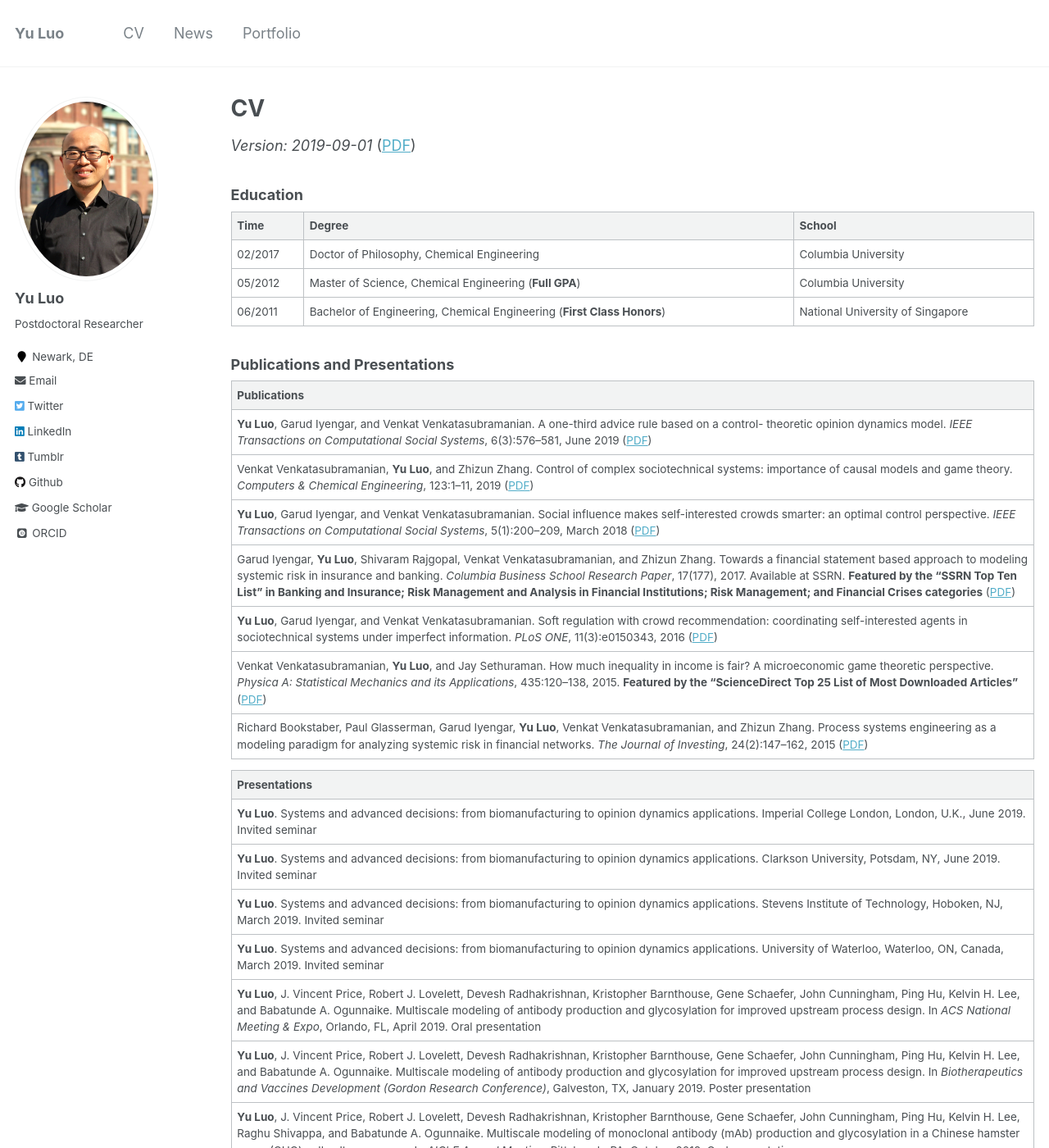
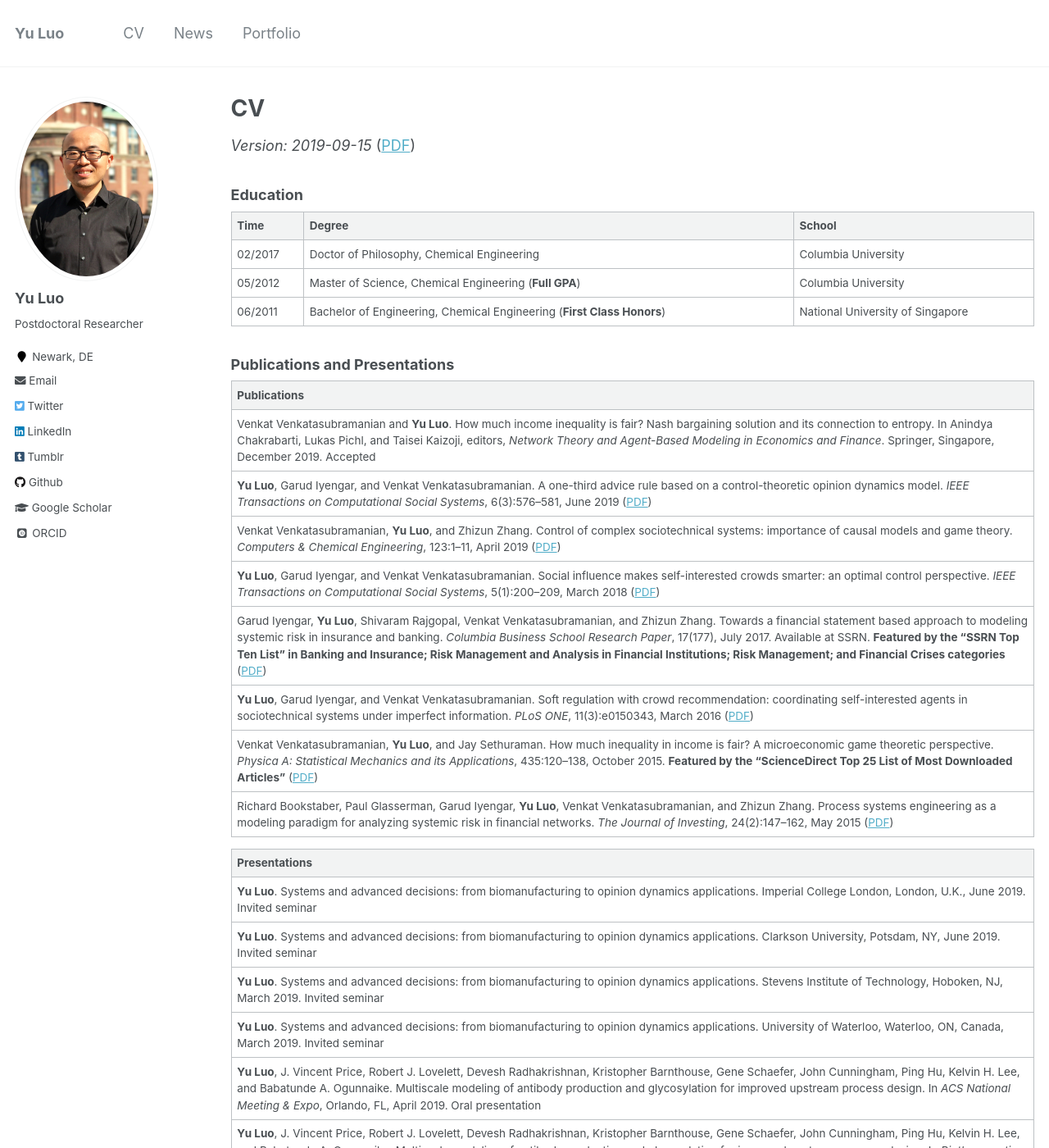
Before and after one commit to l16cn/l16cn.github.io, a Jekyll site: the page built from _pages/experience.md, in a window 1280 px wide and 1400 px high. Shown: the whole window at 82% size. Built offline with Jekyll 4.4.1, drawn with Linux system fonts in a browser that asks for light colours; some web fonts are replaced; some of the changed text lies outside the part shown.

Commit message:
updated CV with NBS paper, updated professional services, updated portfolio captions on Tumblr

```diff
--- a/_pages/experience.md
+++ b/_pages/experience.md
@@ -5,7 +5,7 @@
 author_profile: true
 ---
 
-_Version: 2019-09-01_ ([PDF](../files/2_cv.pdf))
+_Version: 2019-09-15_ ([PDF](../files/2_cv.pdf))
 
 ### Education
 
@@ -19,13 +19,14 @@
 
 |Publications|
 |:-|
-|**Yu Luo**, Garud Iyengar, and Venkat Venkatasubramanian. A one-third advice rule based on a control- theoretic opinion dynamics model. _IEEE Transactions on Computational Social Systems_, 6(3):576–581, June 2019 ([PDF](../files/08704276.pdf))|
-|Venkat Venkatasubramanian, **Yu Luo**, and Zhizun Zhang. Control of complex sociotechnical systems: importance of causal models and game theory. _Computers & Chemical Engineering_, 123:1–11, 2019 ([PDF](../files/1-s2.0-S0098135418308020-main.pdf))|
+|Venkat Venkatasubramanian and **Yu Luo**. How much income inequality is fair? Nash bargaining solution and its connection to entropy. In Anindya Chakrabarti, Lukas Pichl, and Taisei Kaizoji, editors, _Network Theory and Agent-Based Modeling in Economics and Finance_. Springer, Singapore, December 2019. Accepted|
+|**Yu Luo**, Garud Iyengar, and Venkat Venkatasubramanian. A one-third advice rule based on a control-theoretic opinion dynamics model. _IEEE Transactions on Computational Social Systems_, 6(3):576–581, June 2019 ([PDF](../files/08704276.pdf))|
+|Venkat Venkatasubramanian, **Yu Luo**, and Zhizun Zhang. Control of complex sociotechnical systems: importance of causal models and game theory. _Computers & Chemical Engineering_, 123:1–11, April 2019 ([PDF](../files/1-s2.0-S0098135418308020-main.pdf))|
 |**Yu Luo**, Garud Iyengar, and Venkat Venkatasubramanian. Social influence makes self-interested crowds smarter: an optimal control perspective. _IEEE Transactions on Computational Social Systems_, 5(1):200–209, March 2018 ([PDF](../files/08252783.pdf))|
-|Garud Iyengar, **Yu Luo**, Shivaram Rajgopal, Venkat Venkatasubramanian, and Zhizun Zhang. Towards a financial statement based approach to modeling systemic risk in insurance and banking. _Columbia Business School Research Paper_, 17(177), 2017. Available at SSRN. **Featured by the “SSRN Top Ten List” in Banking and Insurance; Risk Management and Analysis in Financial Institutions; Risk Management; and Financial Crises categories** ([PDF](../files/SSRN-id3008946.pdf))|
-|**Yu Luo**, Garud Iyengar, and Venkat Venkatasubramanian. Soft regulation with crowd recommendation: coordinating self-interested agents in sociotechnical systems under imperfect information. _PLoS ONE_, 11(3):e0150343, 2016 ([PDF](../files/journal.pone.0150343.PDF))|
-|Venkat Venkatasubramanian, **Yu Luo**, and Jay Sethuraman. How much inequality in income is fair? A microeconomic game theoretic perspective. _Physica A: Statistical Mechanics and its Applications_, 435:120–138, 2015. **Featured by the “ScienceDirect Top 25 List of Most Downloaded Articles”** ([PDF](../files/1-s2.0-S0378437115003738-main.pdf))|
-|Richard Bookstaber, Paul Glasserman, Garud Iyengar, **Yu Luo**, Venkat Venkatasubramanian, and Zhizun Zhang. Process systems engineering as a modeling paradigm for analyzing systemic risk in financial networks. _The Journal of Investing_, 24(2):147–162, 2015 ([PDF](../files/joi2E20152E242E22E147.pdf))|
+|Garud Iyengar, **Yu Luo**, Shivaram Rajgopal, Venkat Venkatasubramanian, and Zhizun Zhang. Towards a financial statement based approach to modeling systemic risk in insurance and banking. _Columbia Business School Research Paper_, 17(177), July 2017. Available at SSRN. **Featured by the “SSRN Top Ten List” in Banking and Insurance; Risk Management and Analysis in Financial Institutions; Risk Management; and Financial Crises categories** ([PDF](../files/SSRN-id3008946.pdf))|
+|**Yu Luo**, Garud Iyengar, and Venkat Venkatasubramanian. Soft regulation with crowd recommendation: coordinating self-interested agents in sociotechnical systems under imperfect information. _PLoS ONE_, 11(3):e0150343, March 2016 ([PDF](../files/journal.pone.0150343.PDF))|
+|Venkat Venkatasubramanian, **Yu Luo**, and Jay Sethuraman. How much inequality in income is fair? A microeconomic game theoretic perspective. _Physica A: Statistical Mechanics and its Applications_, 435:120–138, October 2015. **Featured by the “ScienceDirect Top 25 List of Most Downloaded Articles”** ([PDF](../files/1-s2.0-S0378437115003738-main.pdf))|
+|Richard Bookstaber, Paul Glasserman, Garud Iyengar, **Yu Luo**, Venkat Venkatasubramanian, and Zhizun Zhang. Process systems engineering as a modeling paradigm for analyzing systemic risk in financial networks. _The Journal of Investing_, 24(2):147–162, May 2015 ([PDF](../files/joi2E20152E242E22E147.pdf))|
 
 |Presentations|
 |:-|
@@ -66,10 +67,12 @@
 
 ### Professional Service
 
-|Time|Role|Organization|Location|Description|
-|:-|:-|:-|:-|:-|
-|12/2012–Present|Outstanding Reviewer|Journal of Computers and Chemical Engineering|New York, NY|Reviewed 20+ manuscripts on fault detection, fault diagnosis, optimization, risk management, etc.|
-|11/2014–Present|Member|AIChE|New York, NY|Severed as session chair for the Pharmaceutical Discovery, Development, and Manufacturing Forum|
+|Time|Role|Organization|
+|:-|:-|:-|
+|04/2019–Present|Reviewer|The Canadian Journal of Chemical Engineering|
+|12/2012–Present|Outstanding Reviewer|Journal of Computers and Chemical Engineering|
+|11/2014–Present|Member, Session Chair|AIChE|
+|12/2012–05/2017|Webmaster, Event Assistant, Graphic Designer|Columbia University, Center for the Management of Systemic Risk|
 
 ### Technical Strengths
 
```
Also changed, not shown: _pages/portfolio.md (+2 -0 lines), 5 other files.
